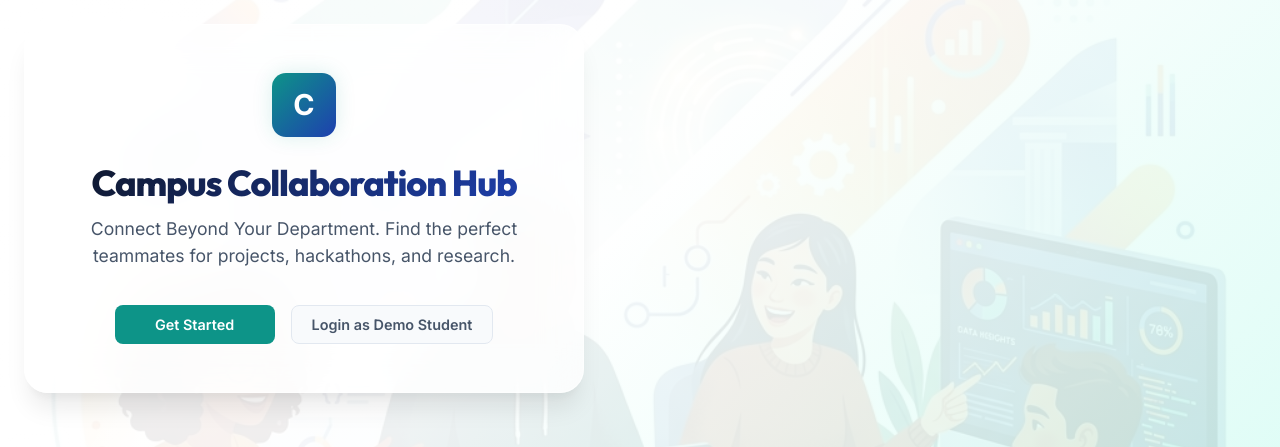
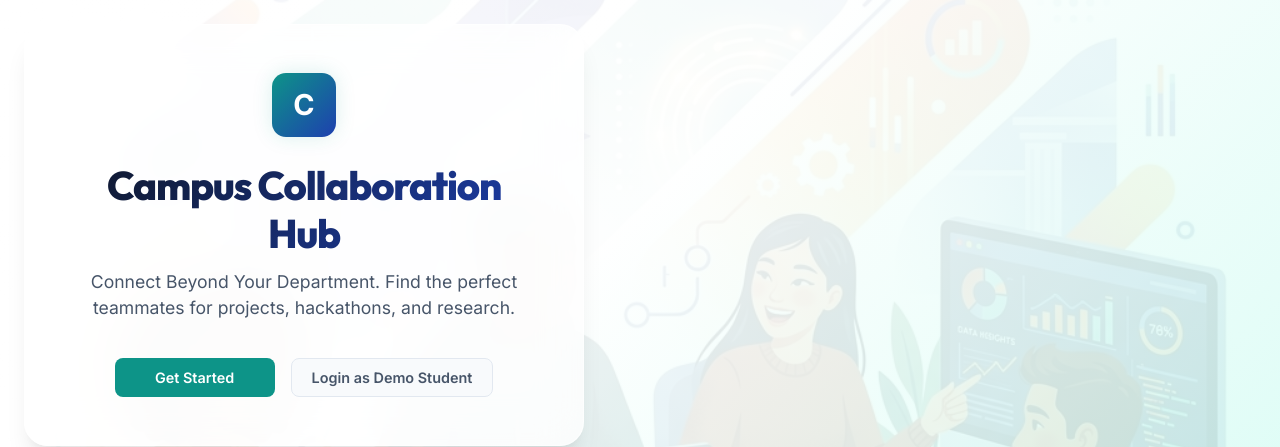
Before and after one commit to Anmol-Jain371/Campus_colab_hub, a React (Vite) app: page / in a window 1280 px wide. Shown: the top 447 px of the page. Built offline with nearby package versions, Linux system fonts and the light colour scheme; no server answers.

Commit message:
Integrated Magnet and DecryptedText animation bits from React Bits UI components library

```diff
--- a/src/components/screens/HomeDashboard.jsx
+++ b/src/components/screens/HomeDashboard.jsx
@@ -2,6 +2,8 @@ import React from 'react';
 import { useApp } from '../../context/AppContext';
 import { Bell, Megaphone, Trophy, PlusCircle, Search, Calendar, CheckCircle } from 'lucide-react';
 import GlowCard from '../visual/GlowCard';
+import DecryptedText from '../visual/DecryptedText';
+import Magnet from '../visual/Magnet';
 
 const HomeDashboard = ({ onOpenCreateProject, onOpenCollabRequest }) => {
   const {
@@ -39,50 +41,66 @@ const HomeDashboard = ({ onOpenCreateProject, onOpenCollabRequest }) => {
     <section id="screen-home" className="screen active">
       <div className="dashboard-header">
         <div>
-          <h1 className="page-title">Welcome back, <span id="dash-user-firstname">{firstName}</span>!</h1>
+          <h1 className="page-title">
+            <DecryptedText text={`Welcome back, ${firstName}!`} speed={50} maxIterations={12} animateOn="hover" />
+          </h1>
           <p style={{ color: 'var(--text-secondary)', marginTop: '4px' }}>Here is what's happening in your campus community today.</p>
         </div>
         <div style={{ display: 'flex', gap: '12px' }}>
+          <Magnet>
             <button className="btn btn-outline" onClick={() => navigateTo('notifications')}>
               <Bell size={18} />
               {unreadNotis && (
                 <span id="dash-noti-indicator" style={{ display: 'inline-block', width: '8px', height: '8px', borderRadius: '50%', backgroundColor: 'var(--error)', marginLeft: '4px' }}></span>
               )}
             </button>
+          </Magnet>
         </div>
       </div>
 
       {/* Welcome Banner */}
       <div className="dashboard-banner">
         <div className="banner-content">
-          <h2 className="banner-title">Build Something Extraordinary</h2>
+          <h2 className="banner-title" style={{ fontSize: '1.8rem', fontWeight: 800 }}>
+            <DecryptedText text="Build Something Extraordinary" speed={45} maxIterations={14} animateOn="hover" />
+          </h2>
           <p className="banner-subtitle">Interdisciplinary collaboration breeds innovation. Join forces with designers, coders, and marketers to bring your startup, research, or hackathon ideas to life.</p>
-          <div className="banner-actions">
+          <div className="banner-actions" style={{ display: 'flex', gap: '12px' }}>
+            <Magnet>
               <button className="btn btn-primary" onClick={onOpenCreateProject}>Create Project Listing</button>
+            </Magnet>
+            <Magnet>
               <button
                 className="btn btn-secondary"
                 onClick={() => navigateTo('discover')}
               >
                 Find Collaborators
               </button>
+            </Magnet>
           </div>
         </div>
       </div>
 
       {/* Quick Action Buttons */}
       <div className="quick-actions-bar">
+        <Magnet>
           <div className="quick-action-btn btn-create" onClick={onOpenCreateProject}>
             <PlusCircle />
             <span>List a Project</span>
           </div>
+        </Magnet>
+        <Magnet>
           <div className="quick-action-btn btn-find" onClick={() => navigateTo('discover')}>
             <Search />
             <span>Find Teammates</span>
           </div>
+        </Magnet>
+        <Magnet>
           <div className="quick-action-btn btn-event" onClick={() => navigateTo('events')}>
             <Calendar />
             <span>Browse Events</span>
           </div>
+        </Magnet>
       </div>
 
       {/* Main Dashboard Content Grid */}
--- a/src/components/screens/Splash.jsx
+++ b/src/components/screens/Splash.jsx
@@ -1,5 +1,7 @@
 import React from 'react';
 import { useApp } from '../../context/AppContext';
+import DecryptedText from '../visual/DecryptedText';
+import Magnet from '../visual/Magnet';
 
 const Splash = () => {
   const { navigateTo, loginDemoUser } = useApp();
@@ -8,9 +10,12 @@ const Splash = () => {
     <div id="screen-splash" className="screen splash-bg active">
       <div className="splash-content">
         <div className="splash-logo">C</div>
-        <h1 className="splash-title">Campus Collaboration Hub</h1>
+        <h1 className="splash-title" style={{ fontSize: '2.5rem', fontWeight: 800 }}>
+          <DecryptedText text="Campus Collaboration Hub" speed={50} maxIterations={12} animateOn="hover" />
+        </h1>
         <p className="splash-tagline">Connect Beyond Your Department. Find the perfect teammates for projects, hackathons, and research.</p>
-        <div className="splash-actions">
+        <div className="splash-actions" style={{ display: 'flex', gap: '16px', justifyContent: 'center' }}>
+          <Magnet>
             <button
               id="btn-splash-get-started"
               className="btn btn-primary"
@@ -18,6 +23,8 @@ const Splash = () => {
             >
               Get Started
             </button>
+          </Magnet>
+          <Magnet>
             <button
               id="btn-splash-login"
               className="btn btn-secondary"
@@ -25,6 +32,7 @@ const Splash = () => {
             >
               Login as Demo Student
             </button>
+          </Magnet>
         </div>
       </div>
     </div>
--- /dev/null
+++ b/src/components/visual/DecryptedText.jsx
@@ -0,0 +1,64 @@
+import React, { useEffect, useState } from 'react';
+
+const DecryptedText = ({
+  text,
+  speed = 40,
+  maxIterations = 10,
+  sequential = true,
+  className = '',
+  animateOn = 'hover'
+}) => {
+  const [displayText, setDisplayText] = useState(text);
+  const [isHovered, setIsHovered] = useState(false);
+  const chars = 'ABCDEFGHIJKLMNOPQRSTUVWXYZabcdefghijklmnopqrstuvwxyz0123456789@#$%&*';
+
+  useEffect(() => {
+    let interval;
+    let iteration = 0;
+
+    // Only run animation if hover state matches trigger conditions
+    if (animateOn === 'hover' && !isHovered) {
+      setDisplayText(text);
+      return;
+    }
+
+    interval = setInterval(() => {
+      setDisplayText(prev => {
+        return text
+          .split('')
+          .map((char, index) => {
+            if (char === ' ') return ' ';
+
+            const currentIteration = sequential ? iteration - index / 2 : iteration;
+            if (currentIteration >= maxIterations) {
+              return text[index];
+            }
+
+            return chars[Math.floor(Math.random() * chars.length)];
+          })
+          .join('');
+      });
+
+      iteration += 1;
+      if (iteration >= maxIterations + text.length) {
+        clearInterval(interval);
+        setDisplayText(text);
+      }
+    }, speed);
+
+    return () => clearInterval(interval);
+  }, [text, isHovered, animateOn, speed, maxIterations, sequential]);
+
+  return (
+    <span
+      className={`decrypted-text ${className}`}
+      onMouseEnter={() => setIsHovered(true)}
+      onMouseLeave={() => setIsHovered(false)}
+      style={{ display: 'inline-block', cursor: 'default' }}
+    >
+      {displayText}
+    </span>
+  );
+};
+
+export default DecryptedText;
--- /dev/null
+++ b/src/components/visual/Magnet.jsx
@@ -0,0 +1,42 @@
+import React, { useState, useRef, useEffect } from 'react';
+
+const Magnet = ({ children, magnetStrength = 0.35, className = '' }) => {
+  const [position, setPosition] = useState({ x: 0, y: 0 });
+  const ref = useRef(null);
+
+  const handleMouseMove = (e) => {
+    if (!ref.current) return;
+    const rect = ref.current.getBoundingClientRect();
+    const width = rect.width;
+    const height = rect.height;
+
+    // Relative mouse position from element center
+    const x = e.clientX - (rect.left + width / 2);
+    const y = e.clientY - (rect.top + height / 2);
+
+    // Apply strength
+    setPosition({ x: x * magnetStrength, y: y * magnetStrength });
+  };
+
+  const handleMouseLeave = () => {
+    setPosition({ x: 0, y: 0 });
+  };
+
+  return (
+    <div
+      ref={ref}
+      className={`magnet-wrapper ${className}`}
+      onMouseMove={handleMouseMove}
+      onMouseLeave={handleMouseLeave}
+      style={{
+        transform: `translate3d(${position.x}px, ${position.y}px, 0)`,
+        transition: position.x === 0 ? 'transform 0.5s cubic-bezier(0.175, 0.885, 0.32, 1.275)' : 'transform 0.1s ease-out',
+        display: 'inline-block'
+      }}
+    >
+      {children}
+    </div>
+  );
+};
+
+export default Magnet;
```
Lines whose indentation alone changed are shown as unchanged.
